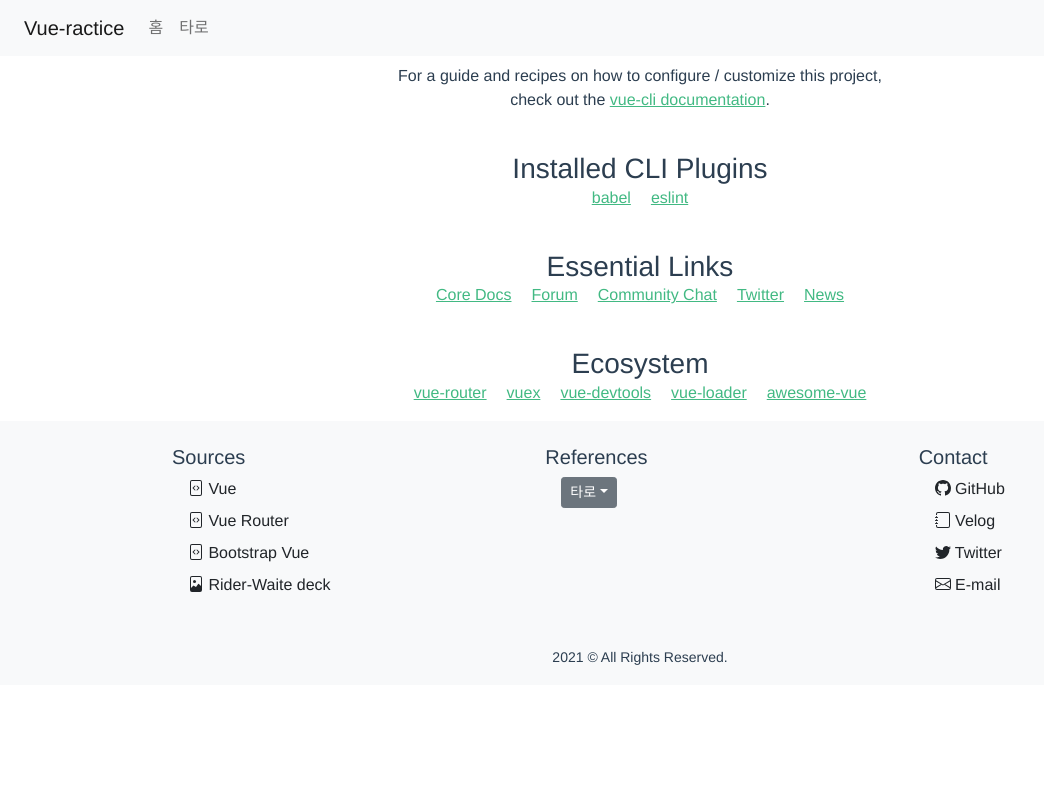
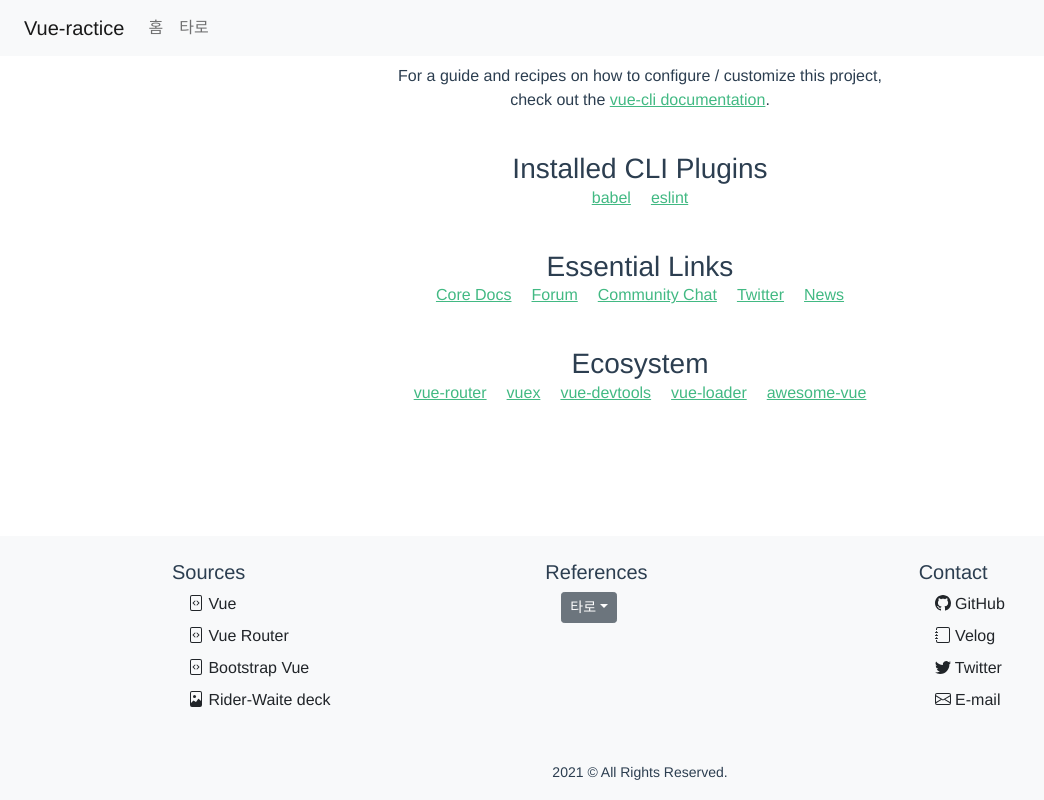
Before and after one commit to Vrisel/vue_practice, a Vue app: page /home in a window 1280 px wide. Shown: the whole page, without its empty margins (0-1044 px from the left). Built offline with nearby package versions, Linux system fonts and the light colour scheme.

Commit message:
전체 레이아웃 관련 조정
-Header component 분리
-footer가 페이지 최하단에 위치하도록 style 추가

```diff
--- a/src/App.vue
+++ b/src/App.vue
@@ -1,34 +1,23 @@
 <template>
   <div id="app">
-    <b-navbar
-      variant="light" type="light"
-      toggleable="lg"
-      class="px-4"
-    >
-      <b-navbar-brand href='/home'>Vue-ractice</b-navbar-brand>
+    <Header></Header>
 
-      <b-navbar-toggle target="nav-collapse"></b-navbar-toggle>
-
-      <b-collapse id="nav-collapse" is-nav>
-        <b-navbar-nav>
-          <b-nav-item to="/Home">홈</b-nav-item>
-          <b-nav-item to="/tarot">타로</b-nav-item>
-        </b-navbar-nav>
-      </b-collapse>
-    </b-navbar>
-
-    <router-view></router-view>
+    <main>
+      <router-view></router-view>
+    </main>
 
     <Footer></Footer>
   </div>
 </template>
 
 <script>
+import Header from '@/components/layouts/Header.vue';
 import Footer from '@/components/layouts/Footer.vue';
 
 export default {
   name: 'App',
   components: {
+    Header,
     Footer
   }
 }
@@ -40,5 +29,8 @@
   -webkit-font-smoothing: antialiased;
   -moz-osx-font-smoothing: grayscale;
   color: #2c3e50;
+  min-height: 100vh;
+  display: grid;
+  grid-template-rows: auto 1fr auto;
 }
 </style>
--- /dev/null
+++ b/src/components/layouts/Header.vue
@@ -0,0 +1,29 @@
+<template>
+  <header>
+    <b-navbar
+      variant="light" type="light"
+      toggleable="lg"
+      class="px-4"
+    >
+      <b-navbar-brand href='/home'>Vue-ractice</b-navbar-brand>
+
+      <b-navbar-toggle target="nav-collapse"></b-navbar-toggle>
+
+      <b-collapse id="nav-collapse" is-nav>
+        <b-navbar-nav>
+          <b-nav-item to="/Home">홈</b-nav-item>
+          <b-nav-item to="/tarot">타로</b-nav-item>
+        </b-navbar-nav>
+      </b-collapse>
+    </b-navbar>
+  </header>
+</template>
+
+<script>
+export default {
+  name: 'Header'
+}
+</script>
+
+<style scoped>
+</style>
```
